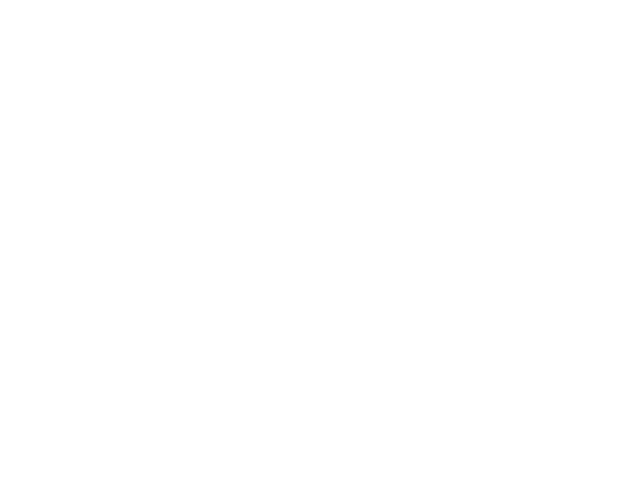
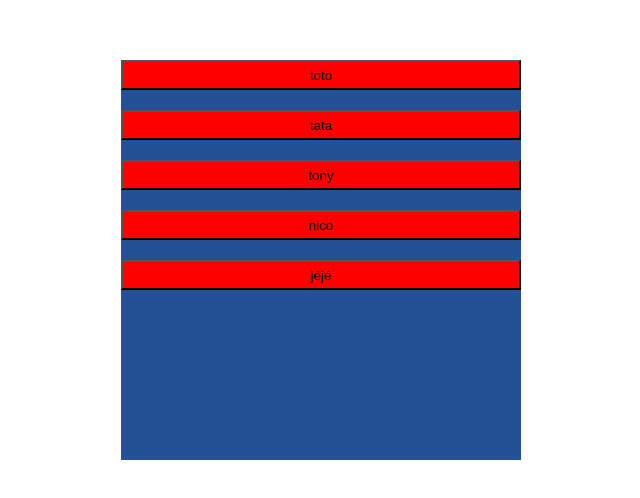
Before and after one commit to antonyepitech/PictoGo, an Angular app in the folder Front/PictoGo/: page /room in a window 1280 px wide. Before the commit this address led to /. Shown: the part 140-638 px from the top of the page, without its empty margins (319-959 px from the left). Built offline with nearby package versions, Linux system fonts and the light colour scheme.

Commit message:
create room component

```diff
--- a/Front/PictoGo/src/app/module-principal/home/home.component.html
+++ b/Front/PictoGo/src/app/module-principal/home/home.component.html
@@ -7,7 +7,7 @@
     <input id="name" type="text" placeholder="Player Name">
     <div id="button">
       <button id="button1" type="button" value="Create Game">Create Game</button>
-      <button id="button2" type="button" value="Play"><a routerLink="/gameScene">Play</a></button>
+      <button (click)="onClickPlay()" id="button2" type="button" value="Play">Play</button>
     </div>
   </div>
 </div>
--- a/Front/PictoGo/src/app/module-principal/home/home.component.ts
+++ b/Front/PictoGo/src/app/module-principal/home/home.component.ts
@@ -9,11 +9,14 @@ import { Router } from '@angular/router';
 })
 export class HomeComponent implements OnInit {
 
-  constructor() {
+  constructor(private router : Router) {
+
   }
 
   // tslint:disable-next-line:typedef
   ngOnInit() {}
   // tslint:disable-next-line:typedef
-
+  onClickPlay(){
+    this.router.navigate(['/room']);
+  }
 }
--- a/Front/PictoGo/src/app/module-principal/module-principal-routing.module.ts
+++ b/Front/PictoGo/src/app/module-principal/module-principal-routing.module.ts
@@ -2,6 +2,7 @@ import { NgModule } from '@angular/core';
 import { RouterModule, Routes } from '@angular/router';
 import { HomeComponent } from "./home/home.component";
 import { GameSceneComponent } from "./gameScene/gameScene.component";
+import {RoomComponent} from "./room/room.component";
 
 const routes: Routes = [
   {
@@ -12,6 +13,10 @@ const routes: Routes = [
     path: 'gameScene',
     component: GameSceneComponent,
   },
+  {
+    path: 'room',
+    component: RoomComponent,
+  },
 ];
 
 @NgModule({
--- a/Front/PictoGo/src/app/module-principal/module-principal.module.ts
+++ b/Front/PictoGo/src/app/module-principal/module-principal.module.ts
@@ -6,13 +6,15 @@ import {GameSceneComponent} from "./gameScene/gameScene.component";
 import {HomeComponent} from "./home/home.component";
 import {FormsModule, ReactiveFormsModule} from "@angular/forms";
 import { DrawBoxComponent } from './draw-box/draw-box.component';
+import { RoomComponent } from './room/room.component';
 
 
 @NgModule({
   declarations: [
     GameSceneComponent,
     HomeComponent,
-    DrawBoxComponent
+    DrawBoxComponent,
+    RoomComponent
   ],
   imports: [
     CommonModule,
--- /dev/null
+++ b/Front/PictoGo/src/app/module-principal/room/room.component.html
@@ -0,0 +1,7 @@
+<div id="rooms">
+    <button (click)="onClickRoom()" class="room">toto</button>
+    <button (click)="onClickRoom()" class="room">tata</button>
+    <button (click)="onClickRoom()" class="room">tony</button>
+    <button (click)="onClickRoom()" class="room">nico</button>
+    <button (click)="onClickRoom()" class="room">jéjé</button>
+</div>
--- /dev/null
+++ b/Front/PictoGo/src/app/module-principal/room/room.component.scss
@@ -0,0 +1,13 @@
+#rooms{
+  margin-top: 200px;
+  background-color: #245195;
+  width: 400px;
+  height: 400px;
+}
+
+.room{
+  width: 100%;
+  height: 30px;
+  background-color: red;
+  margin-bottom: 20px;
+}
--- /dev/null
+++ b/Front/PictoGo/src/app/module-principal/room/room.component.ts
@@ -0,0 +1,20 @@
+import { Component, OnInit } from '@angular/core';
+import {Router} from "@angular/router";
+
+@Component({
+  selector: 'app-room',
+  templateUrl: './room.component.html',
+  styleUrls: ['./room.component.scss']
+})
+export class RoomComponent implements OnInit {
+
+  constructor(private router: Router) { }
+
+  ngOnInit(): void {
+  }
+
+  onClickRoom(){
+    this.router.navigate(['/gameScene'])
+  }
+
+}
```
Also changed, not shown: 1 other file (tests, documents, lock files or other folders).
